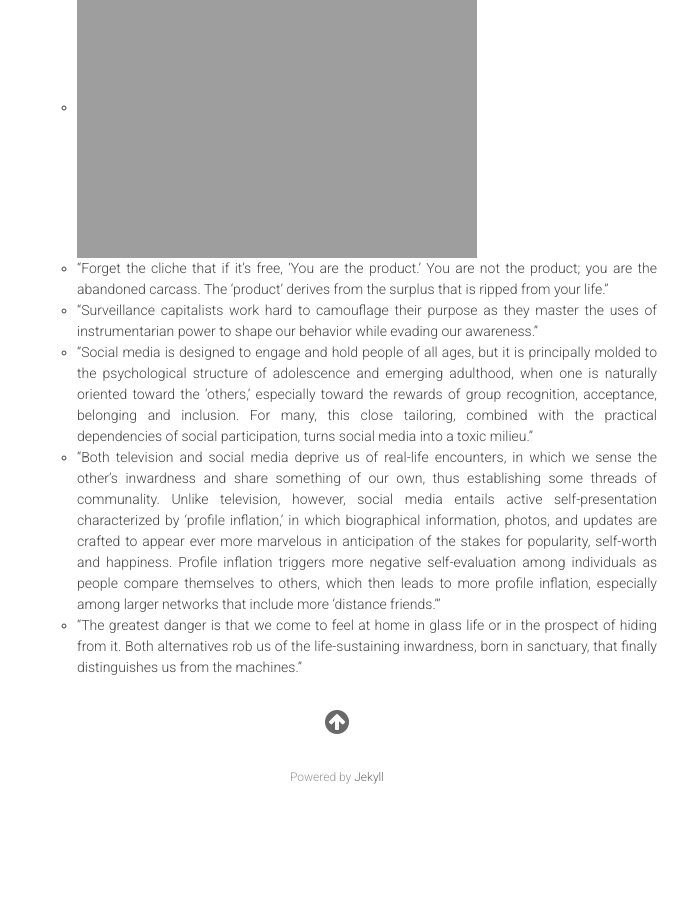
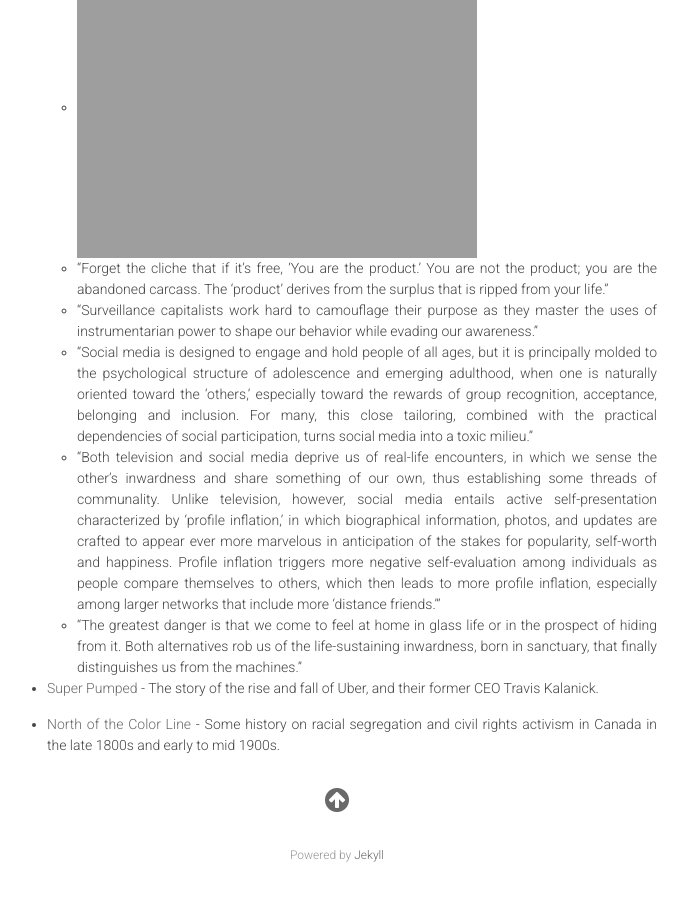
Before and after one commit to dblackrun/dblackrun.github.io, a Jekyll site: the page built from _posts/2020-01-01-all-the-books-i-read-this-year.markdown, in a window 1280 px wide and 900 px high, scrolled down 13482 px. Shown: the whole window, without its empty margins (303-991 px from the left). Built offline with Jekyll 4.4.1, drawn with Linux system fonts in a browser that asks for light colours; nearby versions of some CDN libraries; before the commit the page ends 14304 px from its top, so only the background shows below that.

Commit message:
update post

```diff
--- a/_posts/2020-01-01-all-the-books-i-read-this-year.markdown
+++ b/_posts/2020-01-01-all-the-books-i-read-this-year.markdown
@@ -173,3 +173,7 @@ Some notes and quotes from the books I have read this year:
     + "Social media is designed to engage and hold people of all ages, but it is principally molded to the psychological structure of adolescence and emerging adulthood, when one is naturally oriented toward the 'others,' especially toward the rewards of group recognition, acceptance, belonging and inclusion. For many, this close tailoring, combined with the practical dependencies of social participation, turns social media into a toxic milieu."
     + "Both television and social media deprive us of real-life encounters, in which we sense the other's inwardness and share something of our own, thus establishing some threads of communality. Unlike television, however, social media entails active self-presentation characterized by 'profile inflation,' in which biographical information, photos, and updates are crafted to appear ever more marvelous in anticipation of the stakes for popularity, self-worth and happiness. Profile inflation triggers more negative self-evaluation among individuals as people compare themselves to others, which then leads to more profile inflation, especially among larger networks that include more 'distance friends.'"
     + "The greatest danger is that we come to feel at home in glass life or in the prospect of hiding from it. Both alternatives rob us of the life-sustaining inwardness, born in sanctuary, that finally distinguishes us from the machines."
+
+* [Super Pumped](https://www.indiebound.org/book/9780393652246) - The story of the rise and fall of Uber, and their former CEO Travis Kalanick.
+
+* [North of the Color Line](https://uncpress.org/book/9780807871669/north-of-the-color-line/) - Some history on racial segregation and civil rights activism in Canada in the late 1800s and early to mid 1900s.
```
